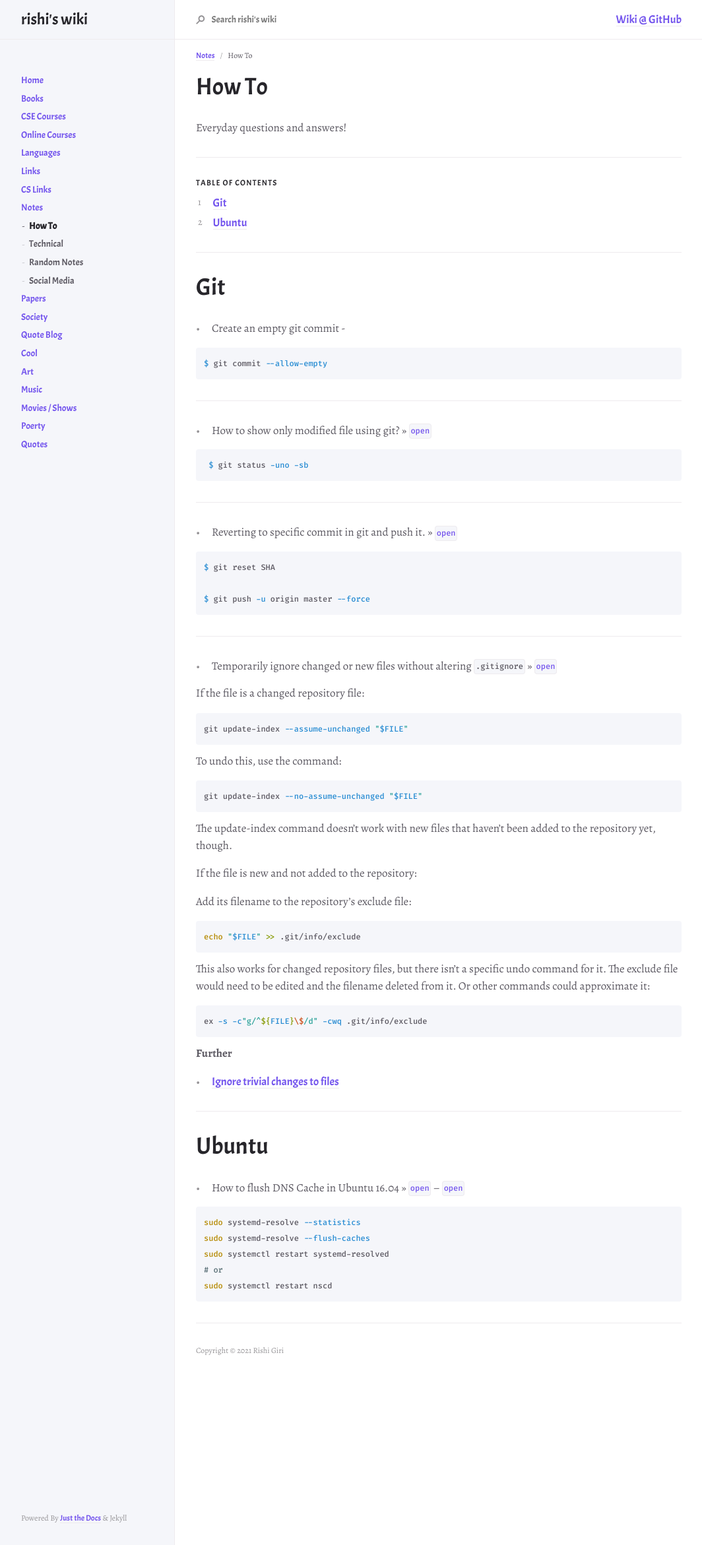
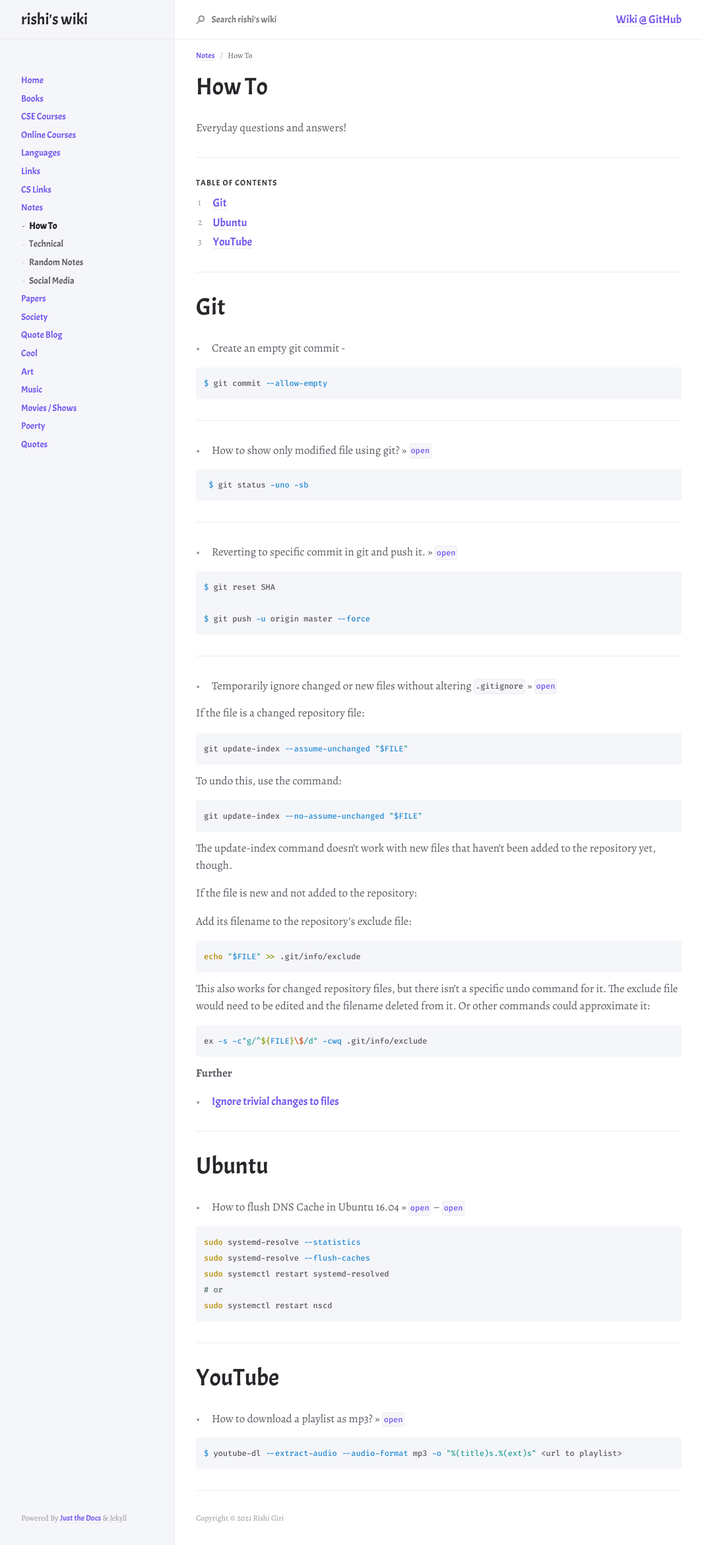
Before and after one commit to r8w/r8w, a Jekyll site: the page built from docs/notes/howto.md, in a window 1280 px wide. Shown: the whole page at 66% size, without its empty margins (107-1171 px from the left). Built offline with Jekyll 4.4.1, drawn with Linux system fonts in a browser that asks for light colours; nearby versions of some CDN libraries.

Commit message:
update changes

````diff
--- a/docs/notes/howto.md
+++ b/docs/notes/howto.md
@@ -94,3 +94,12 @@ sudo systemctl restart systemd-resolved
 # or
 sudo systemctl restart nscd
 ```
+---
+
+# YouTube
+
+- How to download a playlist as mp3? >> [`open`](https://askubuntu.com/questions/564567/how-to-download-playlist-to-mp3-format-with-youtube-dl)
+
+```sh
+$ youtube-dl --extract-audio --audio-format mp3 -o "%(title)s.%(ext)s" <url to playlist>
+```
````
